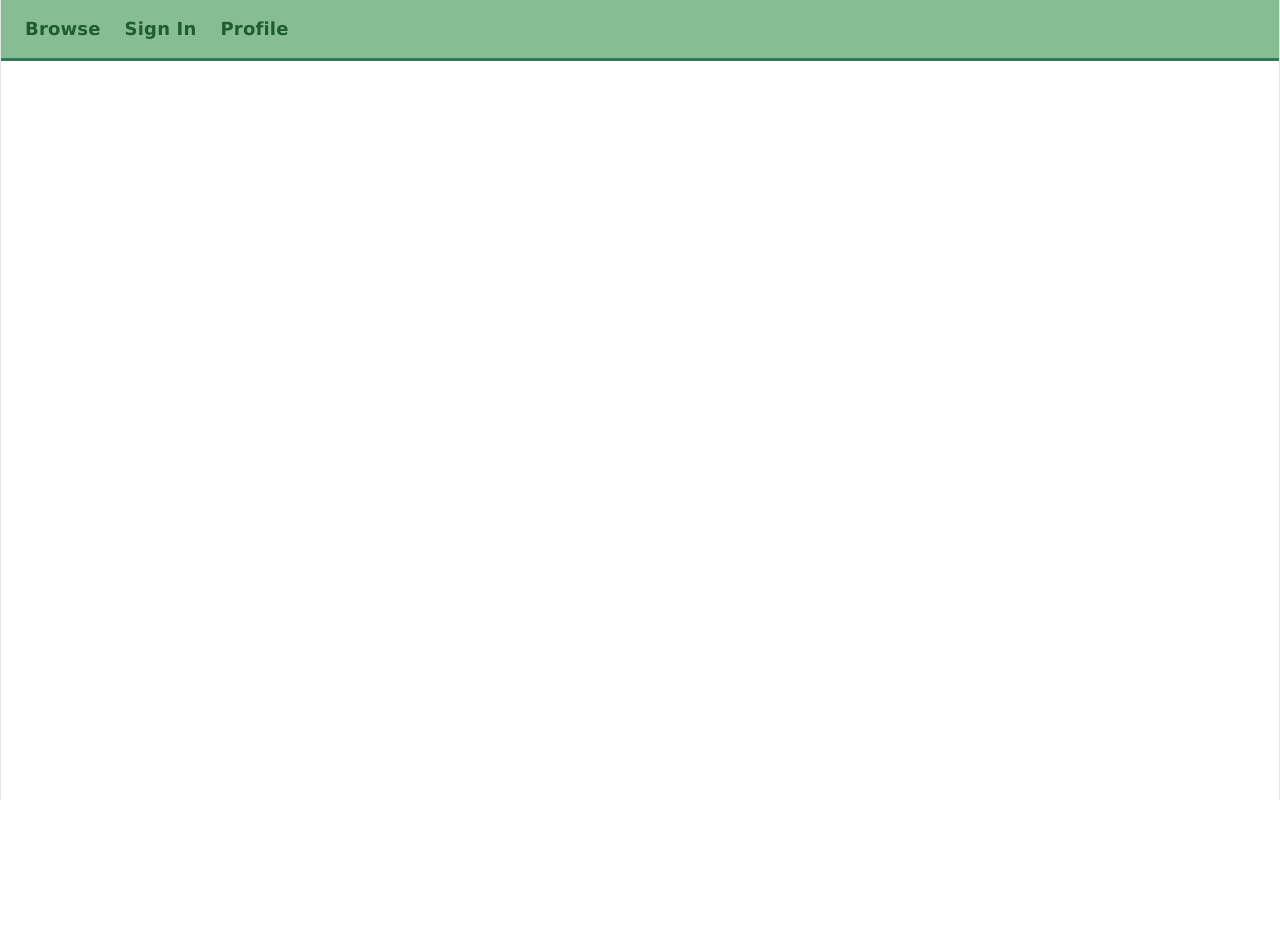
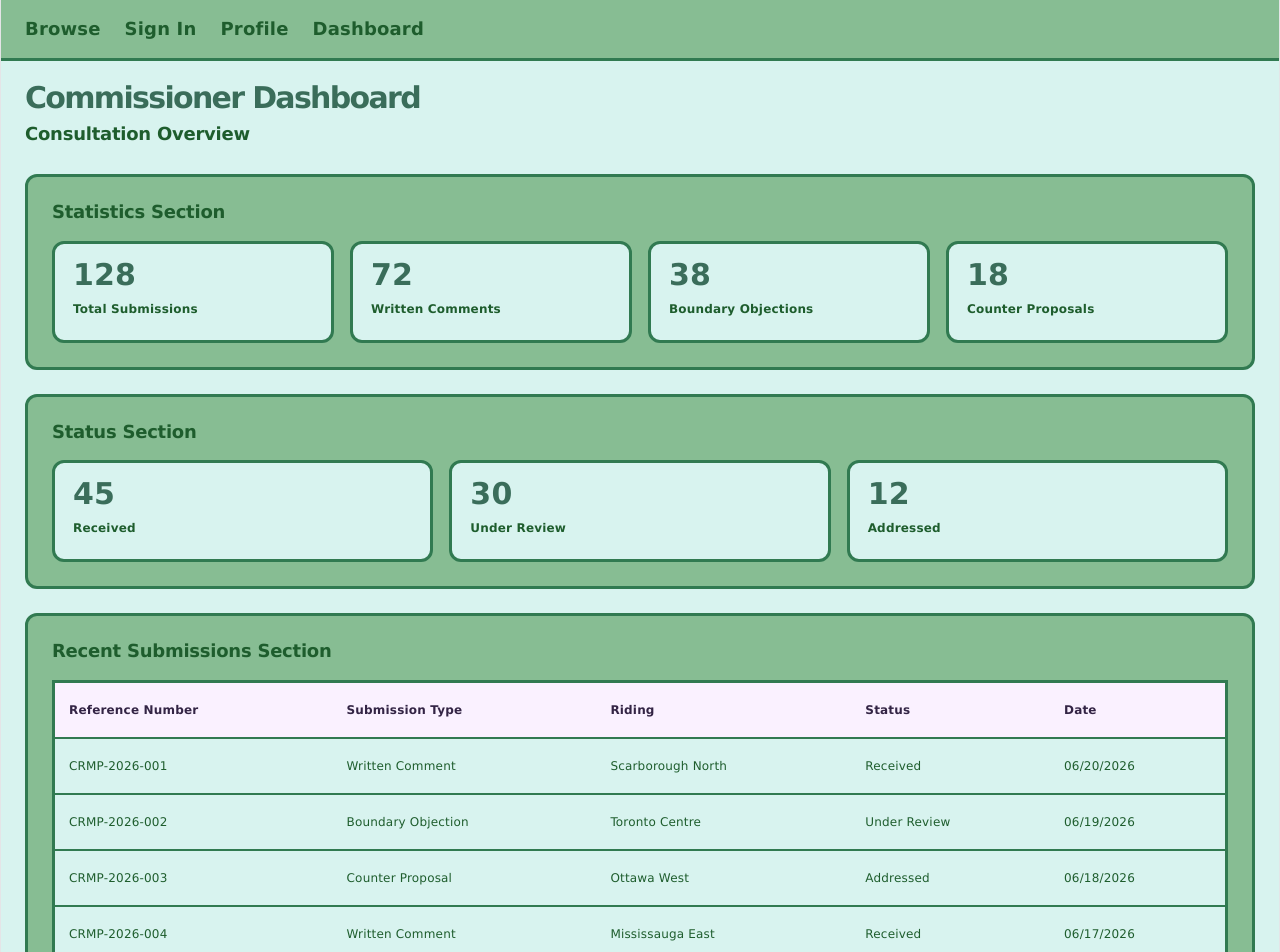
Before and after one commit to UTSC-CSCC01-Software-Engineering-I/course-project-make-no-mistakes, a React (Vite) app: page /commissioner-dashboard in a window 1280 px wide. Shown: the top 952 px of the page. Before the commit the page ends 800 px from the top, so only its background shows below. Built offline with nearby package versions, Linux system fonts and the light colour scheme.

Commit message:
add basic layout

```diff
--- a/src/App.jsx
+++ b/src/App.jsx
@@ -6,6 +6,7 @@ import BrowsePage from './pages/BrowsePage'
 import SignInPage from './pages/SignInPage'
 import ProfilePage from './pages/ProfilePage'
 import ViewProposalPage from './pages/ViewProposalPage'
+import CommissionerDashboardPage from './pages/CommissionerDashboardPage'
 
 import './App.css'
 
@@ -18,6 +19,7 @@ function App() {
         <Route path="/" element={<BrowsePage />} />
         <Route path="/signin" element={<SignInPage />} />
         <Route path="/profile" element={<ProfilePage />} />
+        <Route path="/commissioner-dashboard" element={<CommissionerDashboardPage />} />
         <Route
           path="/view/:proposalId"
           element={<ViewProposalPage />}
--- a/src/components/NavBar.jsx
+++ b/src/components/NavBar.jsx
@@ -15,6 +15,10 @@ function NavBar() {
       <NavLink to="/profile" className="navBarLink">
         Profile
       </NavLink>
+
+      <NavLink to="/commissioner-dashboard" className="navBarLink">
+        Dashboard
+      </NavLink>
     </nav>
   )
 }
--- /dev/null
+++ b/src/pages/CommissionerDashboardPage.css
@@ -0,0 +1,161 @@
+.commissionerDashboardPage {
+    width: 100%;
+    min-height: 100vh;
+    background-color: #d8f3ef;
+    padding: 24px;
+    box-sizing: border-box;
+}
+
+.commissionerDashboardHeader {
+    margin-bottom: 30px;
+    text-align: left;
+}
+
+.commissionerDashboardHeader h1 {
+    font-family: Verdana;
+    color: #3a6d5a;
+    font-weight: 600;
+    font-size: 30px;
+    margin: 0 0 12px;
+}
+
+.commissionerDashboardHeader h2 {
+    font-family: Verdana;
+    color: #1e5d2d;
+    font-weight: 600;
+    font-size: 18px;
+    margin: 0;
+}
+
+.dashboardPlaceholderSection {
+    width: 100%;
+    border: 3px solid #317a51;
+    border-radius: 12px;
+    background-color: #87bd93;
+    padding: 24px;
+    margin-bottom: 24px;
+    box-sizing: border-box;
+    text-align: left;
+}
+
+.dashboardPlaceholderSection h2 {
+    font-family: Verdana;
+    color: #1e5d2d;
+    font-weight: 600;
+    font-size: 18px;
+    margin: 0;
+}
+
+.dashboardStatisticsGrid {
+    display: grid;
+    grid-template-columns: repeat(4, minmax(0, 1fr));
+    gap: 16px;
+    margin-top: 18px;
+}
+
+.dashboardStatusGrid {
+    display: grid;
+    grid-template-columns: repeat(3, minmax(0, 1fr));
+    gap: 16px;
+    margin-top: 18px;
+}
+
+.dashboardStatisticCard {
+    display: flex;
+    flex-direction: column;
+    gap: 8px;
+    border: 3px solid #317a51;
+    border-radius: 12px;
+    background-color: #d8f3ef;
+    padding: 18px;
+    box-sizing: border-box;
+}
+
+.dashboardStatisticValue {
+    font-family: Verdana;
+    color: #3a6d5a;
+    font-weight: 600;
+    font-size: 30px;
+}
+
+.dashboardStatisticLabel {
+    font-family: Verdana;
+    color: #1e5d2d;
+    font-weight: 600;
+    font-size: 12px;
+}
+
+.dashboardTableContainer {
+    width: 100%;
+    overflow-x: auto;
+    margin-top: 18px;
+}
+
+.dashboardSubmissionsTable {
+    width: 100%;
+    min-width: 720px;
+    border-collapse: collapse;
+    border: 3px solid #317a51;
+    background-color: #d8f3ef;
+}
+
+.dashboardSubmissionsTable th,
+.dashboardSubmissionsTable td {
+    padding: 14px;
+    border-bottom: 2px solid #317a51;
+    font-family: Verdana;
+    color: #1e5d2d;
+    font-size: 12px;
+    text-align: left;
+}
+
+.dashboardSubmissionsTable th {
+    background-color: #faf1ff;
+    color: #332445;
+    font-weight: 600;
+}
+
+.dashboardSubmissionsTable td {
+    font-weight: 500;
+}
+
+.dashboardSubmissionsTable tr:last-child td {
+    border-bottom: none;
+}
+
+.dashboardQuickActions {
+    display: flex;
+    flex-wrap: wrap;
+    gap: 16px;
+    margin-top: 18px;
+}
+
+.dashboardActionButton {
+    border: 3px solid #b3a5d8;
+    border-radius: 20px;
+    background-color: #faf1ff;
+    color: #332445;
+    cursor: pointer;
+    font-family: Verdana;
+    font-size: 12px;
+    font-weight: 600;
+    padding: 12px 18px;
+}
+
+.dashboardActionButton:hover {
+    background-color: #e2d1ff;
+}
+
+@media (max-width: 900px) {
+    .dashboardStatisticsGrid,
+    .dashboardStatusGrid {
+        grid-template-columns: repeat(2, minmax(0, 1fr));
+    }
+}
+
+@media (max-width: 520px) {
+    .dashboardStatisticsGrid,
+    .dashboardStatusGrid {
+        grid-template-columns: 1fr;
+    }
+}
--- /dev/null
+++ b/src/pages/CommissionerDashboardPage.jsx
@@ -0,0 +1,210 @@
+import './CommissionerDashboardPage.css'
+
+const dashboardStatistics = {
+  totalSubmissions: 128,
+  writtenComments: 72,
+  boundaryObjections: 38,
+  counterProposals: 18,
+}
+
+const statusBreakdown = {
+  received: 45,
+  underReview: 30,
+  addressed: 12,
+}
+
+const recentSubmissions = [
+  {
+    referenceNumber: 'CRMP-2026-001',
+    submissionType: 'Written Comment',
+    riding: 'Scarborough North',
+    status: 'Received',
+    date: '06/20/2026',
+  },
+  {
+    referenceNumber: 'CRMP-2026-002',
+    submissionType: 'Boundary Objection',
+    riding: 'Toronto Centre',
+    status: 'Under Review',
+    date: '06/19/2026',
+  },
+  {
+    referenceNumber: 'CRMP-2026-003',
+    submissionType: 'Counter Proposal',
+    riding: 'Ottawa West',
+    status: 'Addressed',
+    date: '06/18/2026',
+  },
+  {
+    referenceNumber: 'CRMP-2026-004',
+    submissionType: 'Written Comment',
+    riding: 'Mississauga East',
+    status: 'Received',
+    date: '06/17/2026',
+  },
+  {
+    referenceNumber: 'CRMP-2026-005',
+    submissionType: 'Boundary Objection',
+    riding: 'Hamilton Mountain',
+    status: 'Under Review',
+    date: '06/16/2026',
+  },
+]
+
+const ridingActivity = [
+  {
+    ridingName: 'Toronto Centre',
+    submissionCount: 34,
+    supportRatio: '62%',
+    opposeRatio: '38%',
+  },
+  {
+    ridingName: 'Scarborough North',
+    submissionCount: 28,
+    supportRatio: '55%',
+    opposeRatio: '45%',
+  },
+  {
+    ridingName: 'Ottawa South',
+    submissionCount: 21,
+    supportRatio: '70%',
+    opposeRatio: '30%',
+  },
+  {
+    ridingName: 'Mississauga East',
+    submissionCount: 19,
+    supportRatio: '48%',
+    opposeRatio: '52%',
+  },
+]
+
+function StatisticCard({ label, value }) {
+  return (
+    <article className="dashboardStatisticCard">
+      <span className="dashboardStatisticValue">{value}</span>
+      <span className="dashboardStatisticLabel">{label}</span>
+    </article>
+  )
+}
+
+function CommissionerDashboardPage() {
+  return (
+    <main className="commissionerDashboardPage">
+      <header className="commissionerDashboardHeader">
+        <h1>Commissioner Dashboard</h1>
+        <h2>Consultation Overview</h2>
+      </header>
+
+      <section className="dashboardPlaceholderSection">
+        <h2>Statistics Section</h2>
+        <div className="dashboardStatisticsGrid">
+          <StatisticCard
+            label="Total Submissions"
+            value={dashboardStatistics.totalSubmissions}
+          />
+          <StatisticCard
+            label="Written Comments"
+            value={dashboardStatistics.writtenComments}
+          />
+          <StatisticCard
+            label="Boundary Objections"
+            value={dashboardStatistics.boundaryObjections}
+          />
+          <StatisticCard
+            label="Counter Proposals"
+            value={dashboardStatistics.counterProposals}
+          />
+        </div>
+      </section>
+
+      <section className="dashboardPlaceholderSection">
+        <h2>Status Section</h2>
+        <div className="dashboardStatusGrid">
+          <StatisticCard
+            label="Received"
+            value={statusBreakdown.received}
+          />
+          <StatisticCard
+            label="Under Review"
+            value={statusBreakdown.underReview}
+          />
+          <StatisticCard
+            label="Addressed"
+            value={statusBreakdown.addressed}
+          />
+        </div>
+      </section>
+
+      <section className="dashboardPlaceholderSection">
+        <h2>Recent Submissions Section</h2>
+        <div className="dashboardTableContainer">
+          <table className="dashboardSubmissionsTable">
+            <thead>
+              <tr>
+                <th>Reference Number</th>
+                <th>Submission Type</th>
+                <th>Riding</th>
+                <th>Status</th>
+                <th>Date</th>
+              </tr>
+            </thead>
+            <tbody>
+              {recentSubmissions.map((submission) => (
+                <tr key={submission.referenceNumber}>
+                  <td>{submission.referenceNumber}</td>
+                  <td>{submission.submissionType}</td>
+                  <td>{submission.riding}</td>
+                  <td>{submission.status}</td>
+                  <td>{submission.date}</td>
+                </tr>
+              ))}
+            </tbody>
+          </table>
+        </div>
+      </section>
+
+      <section className="dashboardPlaceholderSection">
+        <h2>Riding Activity Section</h2>
+        <div className="dashboardTableContainer">
+          <table className="dashboardSubmissionsTable">
+            <thead>
+              <tr>
+                <th>Riding Name</th>
+                <th>Submission Count</th>
+                <th>Support Ratio</th>
+                <th>Oppose Ratio</th>
+              </tr>
+            </thead>
+            <tbody>
+              {ridingActivity.map((riding) => (
+                <tr key={riding.ridingName}>
+                  <td>{riding.ridingName}</td>
+                  <td>{riding.submissionCount}</td>
+                  <td>{riding.supportRatio}</td>
+                  <td>{riding.opposeRatio}</td>
+                </tr>
+              ))}
+            </tbody>
+          </table>
+        </div>
+      </section>
+
+      <section className="dashboardPlaceholderSection">
+        <h2>Quick Actions Section</h2>
+        <div className="dashboardQuickActions">
+          <button className="dashboardActionButton" type="button">
+            Export CSV
+          </button>
+          <button className="dashboardActionButton" type="button">
+            Export PDF
+          </button>
+          <button className="dashboardActionButton" type="button">
+            View All Submissions
+          </button>
+        </div>
+      </section>
+    </main>
+  )
+}
+
+export default CommissionerDashboardPage
```
Also changed, not shown: 1 other file (tests, documents, lock files or other folders).
